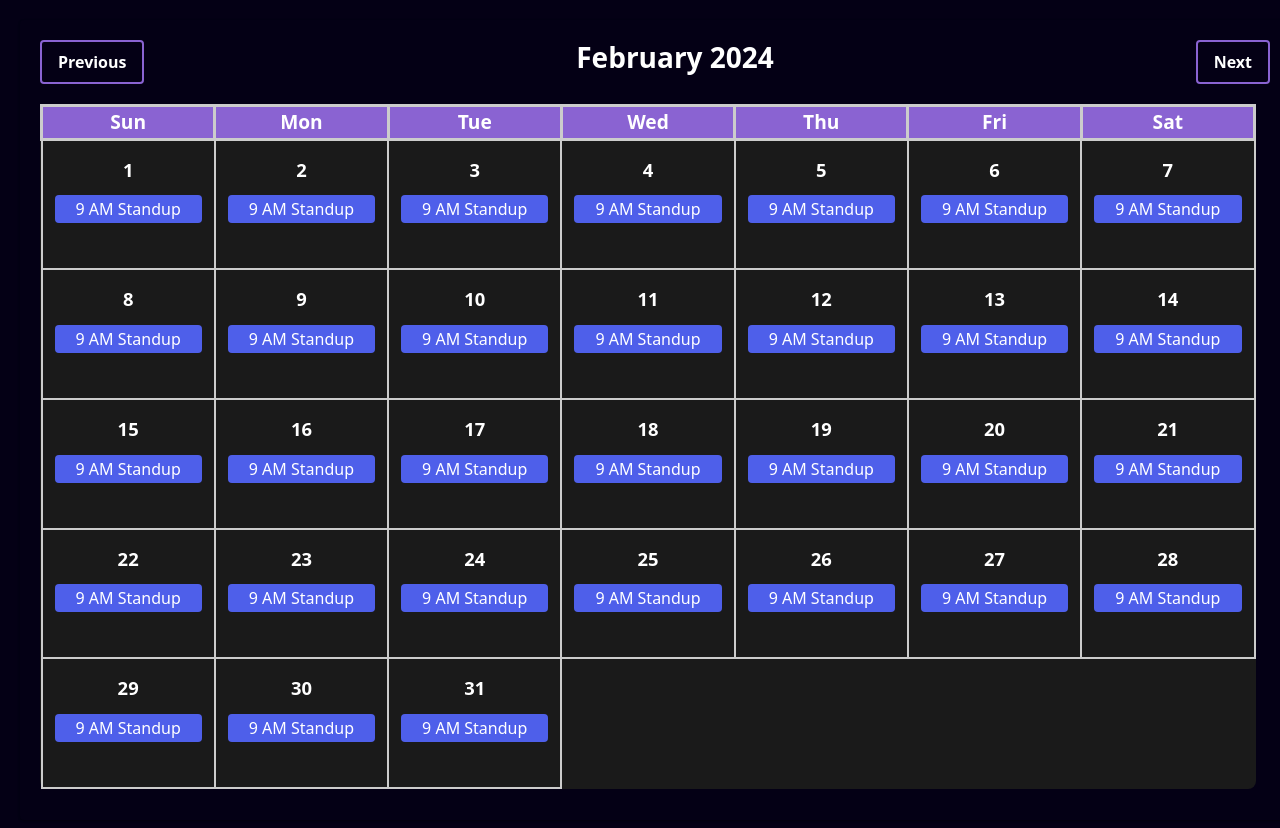
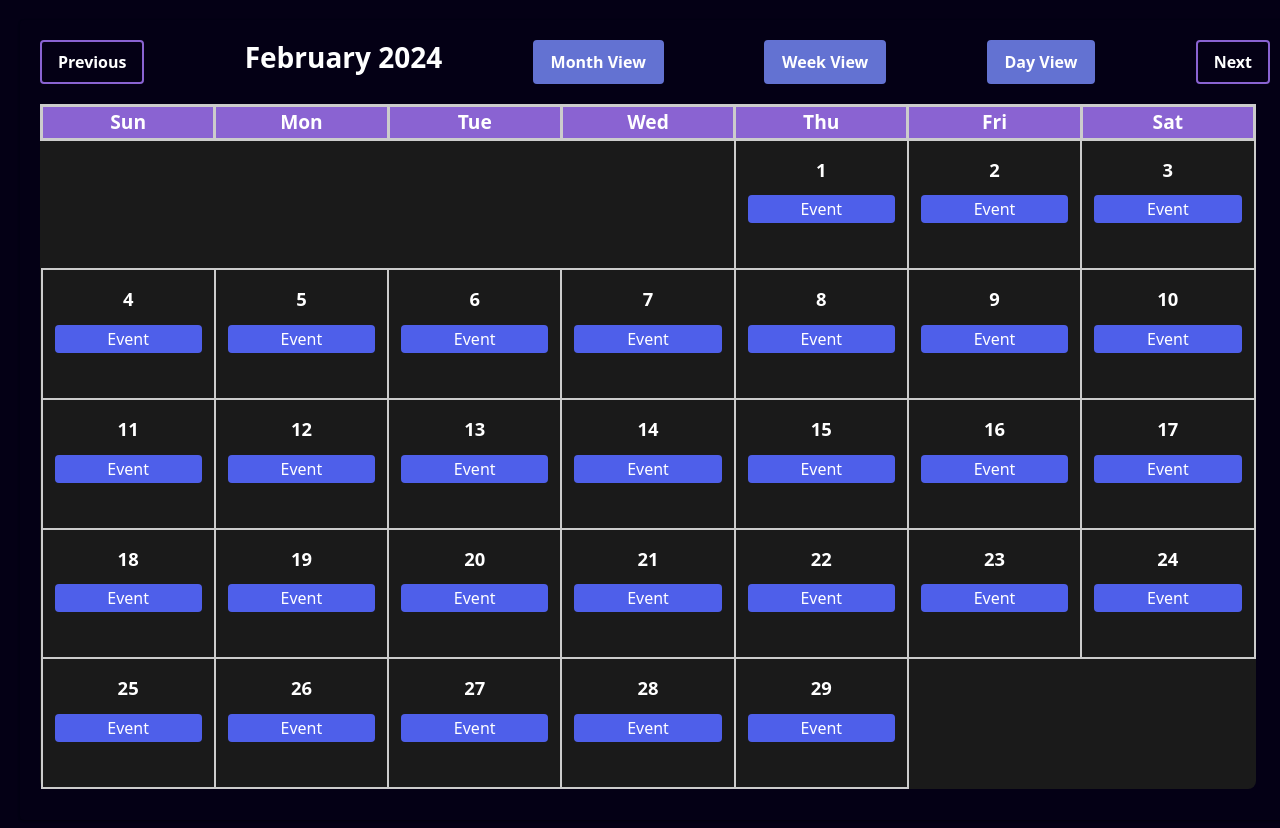
Before and after one commit to TauScheduler/Tau, a React (Create React App) app: page /Calendar in a window 1280 px wide. Shown: the top 828 px of the page. Built offline with nearby package versions, Linux system fonts and the light colour scheme.

Commit message:
added month switching

```diff
--- a/src/Components/Calendar.css
+++ b/src/Components/Calendar.css
@@ -96,4 +96,20 @@
   border-color: transparent;
 }
 
+.viewbutton {
+  background-color: #6372d2;
+  color: white;
+  font-weight: 600;
+  padding: 0.5rem 1rem;
+  border: 2px solid #6372d2;
+  border-radius: 0.25rem;
+  transition: all 0.3s ease;
+  margin-right: 10px;
+}
+
+.viewbutton:hover {
+  background-color: #8e96cd;
+  border-color: transparent;
+}
+
 /* Add any additional styles as needed */
--- a/src/Components/Calendar.js
+++ b/src/Components/Calendar.js
@@ -1,56 +1,163 @@
-import React from 'react';
+import React, { useState } from 'react';
 import { Link } from 'react-router-dom';
-import { Table } from 'react-bootstrap';
-import './Calendar.css'
-
+import { Button } from 'react-bootstrap';
+import './Calendar.css';
 
 function Calendar() {
+  const [currentDate, setCurrentDate] = useState(new Date());
+  const [view, setView] = useState('month');
+
+  // Constants
   const daysOfWeek = ['Sun', 'Mon', 'Tue', 'Wed', 'Thu', 'Fri', 'Sat'];
+
+  // Change month
+  const changeMonth = (offset) => {
+    setCurrentDate(new Date(currentDate.setMonth(currentDate.getMonth() + offset)));
+  };
+
+  // Change view
+  const changeView = (newView) => {
+    setView(newView);
+  };
 
   // Generate the days of the week header
   const weekHeader = daysOfWeek.map((day, index) => (
-      <th className = "calendar-days-of-week" key={index}>
+    <th className="calendar-days-of-week" key={index}>
       {day}
     </th>
   ));
 
+  // Get days in month
+  const getDaysInMonth = (date) => {
+    return new Date(date.getFullYear(), date.getMonth() + 1, 0).getDate();
+  };
+
   // Generate the days of the month in rows
+  const generateMonthView = () => {
     const rows = [];
     let currentRow = [];
+    const daysInMonth = getDaysInMonth(currentDate);
+    const startDay = new Date(currentDate.getFullYear(), currentDate.getMonth(), 1).getDay();
 
-    for (let day = 1; day <= 31; day++) {
+    // Padding for first row
+    for (let i = 0; i < startDay; i++) {
+      currentRow.push(<td key={'padding-' + i} className="calendar-day-empty"></td>);
+    }
+
+    for (let day = 1; day <= daysInMonth; day++) {
       currentRow.push(
         <td key={day} className="calendar-day">
           {day}
           {/* You can render events here based on your data */}
-            <div className="event">9 AM Standup</div>
+          <div className="event">Event</div>
         </td>
       );
 
-        if (currentRow.length === 7 || day === 31) {
+      if ((day + startDay) % 7 === 0 || day === daysInMonth) {
         rows.push(<tr key={day}>{currentRow}</tr>);
         currentRow = [];
       }
     }
 
+    return <tbody>{rows}</tbody>;
+  };
+
+  const getWeekBounds = (date) => {
+    const start = new Date(date);
+    start.setDate(start.getDate() - start.getDay()); // set to the previous Sunday
+    const end = new Date(start);
+    end.setDate(end.getDate() + 6); // set to the next Saturday
+    return { start, end };
+  };
+
+  const generateTimeSlots = () => {
+    const slots = [];
+    for (let hour = 6; hour <= 21; hour++) { // assuming a day from 6am to 9pm
+      slots.push(
+        <div key={hour} className="calendar-time-slot">
+          {`${hour}:00`}
+        </div>
+      );
+    }
+    return slots;
+  };
+
+
+  const generateWeekView = () => {
+    const weekDays = [];
+    const { start, end } = getWeekBounds(currentDate);
+    for (let i = 0; i < 7; i++) {
+      const day = new Date(start);
+      day.setDate(day.getDate() + i);
+      weekDays.push(
+        <div key={i} className="calendar-week-day">
+          {/* Each day's date and events will be rendered here */}
+          {day.toLocaleDateString()}
+          {/* Placeholder for events */}
+          <div className="calendar-event">Event</div>
+        </div>
+      );
+    }
+
+    return (
+      <div className="calendar-week-view">
+        <div className="calendar-time-axis">
+          {generateTimeSlots()}
+        </div>
+        <div className="calendar-week-grid">
+          {weekDays}
+        </div>
+      </div>
+    );
+  };
+
+  const generateDayView = () => {
+    // Day view implementation
+  };
+
+  // Render view based on state
+  const renderView = () => {
+    switch (view) {
+      case 'day':
+        return generateDayView();
+      case 'week':
+        return generateWeekView();
+      default:
+        return generateMonthView();
+    }
+  };
+
   return (
     <div className="calendar">
       <div className="calendar-header">
-          <button className="button">Previous</button>
-          <h2>February 2024</h2>
-          <button className="button">Next</button>
+        <button className="button" onClick={() => changeMonth(-1)}>
+          Previous
+        </button>
+        <h2>
+          {currentDate.toLocaleString('default', { month: 'long' })} {currentDate.getFullYear()}
+        </h2>
+        <button className="viewbutton" onClick={() => changeView('month')}>
+          Month View
+        </button>
+        <button className="viewbutton" onClick={() => changeView('week')}>
+          Week View
+        </button>
+        <button className="viewbutton" onClick={() => changeView('day')}>
+          Day View
+        </button>
+        <button className="button" onClick={() => changeMonth(1)}>
+          Next
+        </button>
       </div>
 
-        <table bordered responsive className="calendar-table">
+      <table className="calendar-table">
         <thead>
-            <tr className="calendar-header-row" >{weekHeader}</tr>
+          <tr className="calendar-header-row">{weekHeader}</tr>
         </thead>
-          <tbody>{rows}</tbody>
+        {renderView()}
       </table>
     </div>
   );
 }
 
-
-
 export default Calendar;
```
Lines whose indentation alone changed are shown as unchanged.
